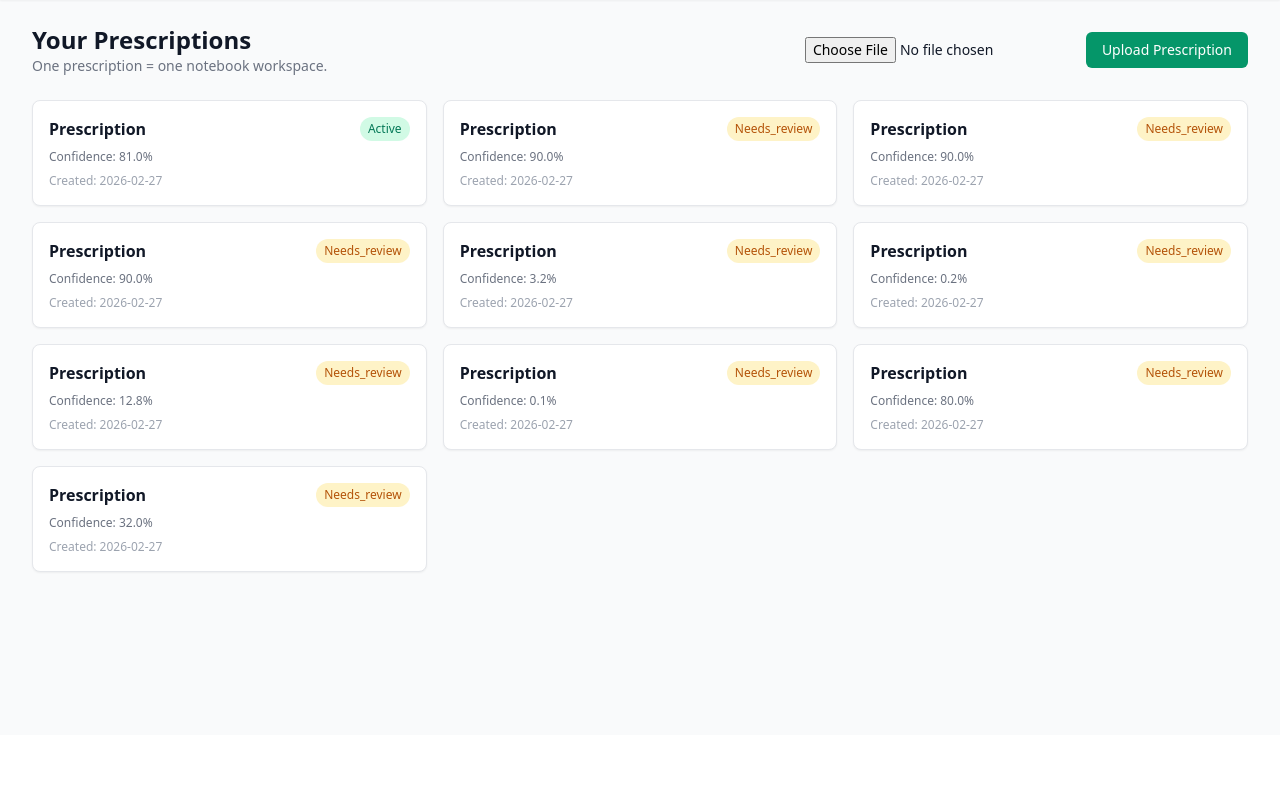
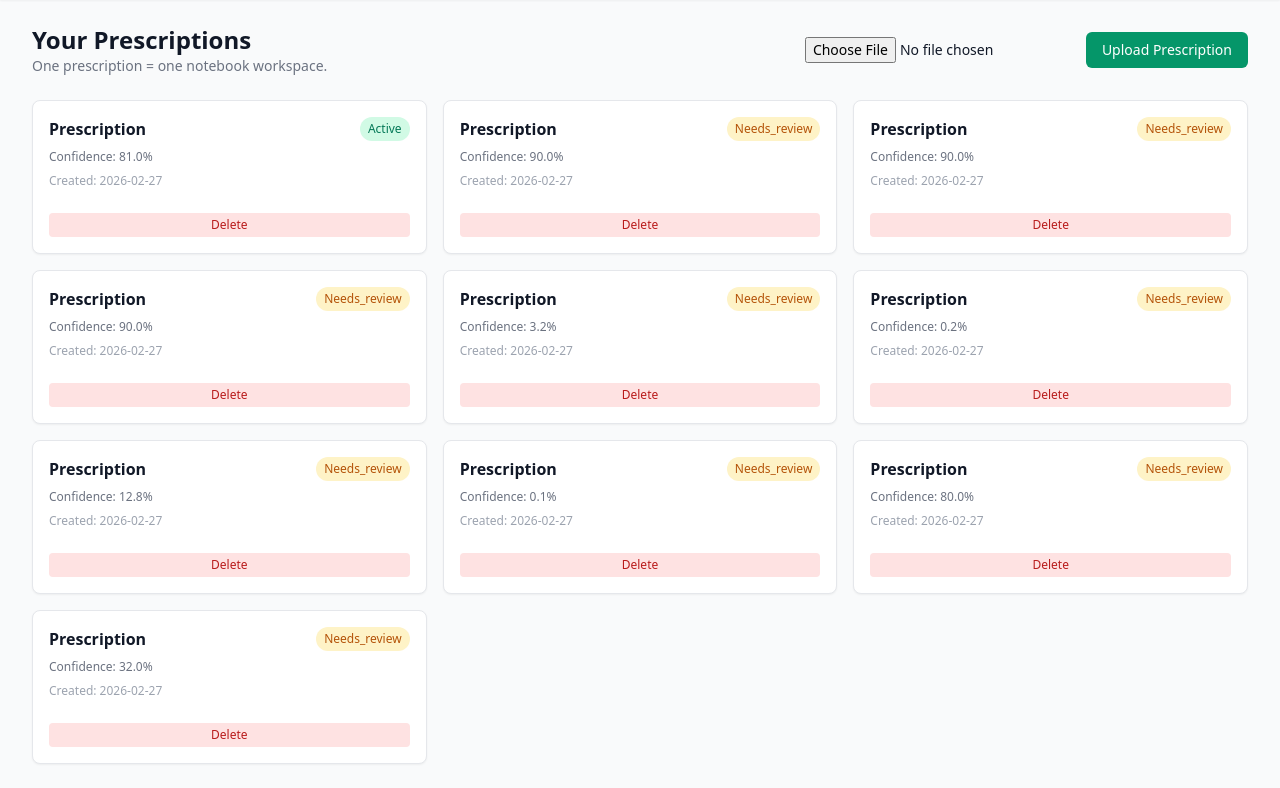
Before and after one commit to PrathameshSonje964/BinaryEXE, a FastAPI app: page / in a window 1280 px wide. Shown: the part 65-853 px from the top of the page. Before the commit the page ends 638 px from the top, so only its background shows below. Run offline with FastAPI, Linux system fonts and the light colour scheme.

Commit message:
Add delete prescription feature to dashboard

```diff
--- a/mediscript_ai/app/templates/home.html
+++ b/mediscript_ai/app/templates/home.html
@@ -15,7 +15,8 @@
 
 <div class="grid grid-cols-1 md:grid-cols-3 gap-4">
     {% for p in prescriptions %}
-        <a href="/workspace/{{ p.id }}" class="bg-white rounded-lg shadow-sm border border-gray-200 p-4 hover:shadow-md transition">
+        <div class="bg-white rounded-lg shadow-sm border border-gray-200 p-4 hover:shadow-md transition">
+            <a href="/workspace/{{ p.id }}" class="block mb-3">
                 <div class="flex items-center justify-between mb-2">
                     <h2 class="font-semibold truncate">{{ p.title }}</h2>
                     <span class="text-xs px-2 py-1 rounded-full
@@ -28,8 +29,73 @@
                 <p class="text-xs text-gray-500 mb-2">Confidence: {{ "%.1f"|format(p.confidence_score) }}%</p>
                 <p class="text-xs text-gray-400">Created: {{ p.created_at.strftime("%Y-%m-%d") }}</p>
             </a>
+            <button onclick="deletePrescription({{ p.id }}, '{{ p.title }}')" class="w-full mt-3 px-3 py-1 bg-red-100 text-red-700 rounded text-xs font-medium hover:bg-red-200 transition">
+                Delete
+            </button>
+        </div>
     {% else %}
         <p class="text-sm text-gray-500">No prescriptions yet. Upload one to get started.</p>
     {% endfor %}
 </div>
+
+<!-- Delete Confirmation Modal -->
+<div id="deleteModal" class="hidden fixed inset-0 bg-black bg-opacity-50 flex items-center justify-center z-50">
+    <div class="bg-white rounded-lg p-6 max-w-sm mx-4">
+        <h2 class="text-lg font-semibold mb-2">Delete Prescription?</h2>
+        <p class="text-gray-600 mb-4">Are you sure you want to delete <strong id="prescriptionTitle"></strong>? This action cannot be undone.</p>
+        <div class="flex gap-3 justify-end">
+            <button onclick="closeDeleteModal()" class="px-4 py-2 bg-gray-300 text-gray-800 rounded-md text-sm font-medium hover:bg-gray-400">
+                Cancel
+            </button>
+            <button onclick="confirmDelete()" class="px-4 py-2 bg-red-600 text-white rounded-md text-sm font-medium hover:bg-red-700">
+                Delete
+            </button>
+        </div>
+    </div>
+</div>
+
+<script>
+let deleteId = null;
+
+function deletePrescription(id, title) {
+    deleteId = id;
+    document.getElementById('prescriptionTitle').textContent = title;
+    document.getElementById('deleteModal').classList.remove('hidden');
+}
+
+function closeDeleteModal() {
+    document.getElementById('deleteModal').classList.add('hidden');
+    deleteId = null;
+}
+
+async function confirmDelete() {
+    if (!deleteId) return;
+
+    try {
+        const response = await fetch(`/upload/${deleteId}`, {
+            method: 'DELETE'
+        });
+
+        if (response.ok) {
+            alert('Prescription deleted successfully');
+            location.reload();
+        } else {
+            alert('Error deleting prescription');
+        }
+    } catch (error) {
+        console.error('Error:', error);
+        alert('Error deleting prescription');
+    }
+
+    closeDeleteModal();
+}
+
+// Close modal if user clicks outside of it
+document.addEventListener('click', function(event) {
+    const modal = document.getElementById('deleteModal');
+    if (event.target === modal) {
+        closeDeleteModal();
+    }
+});
+</script>
 {% endblock %}
```
Also changed, not shown: mediscript_ai/app/routers/upload.py (+30 -1 lines). Lines whose indentation alone changed are shown as unchanged.
